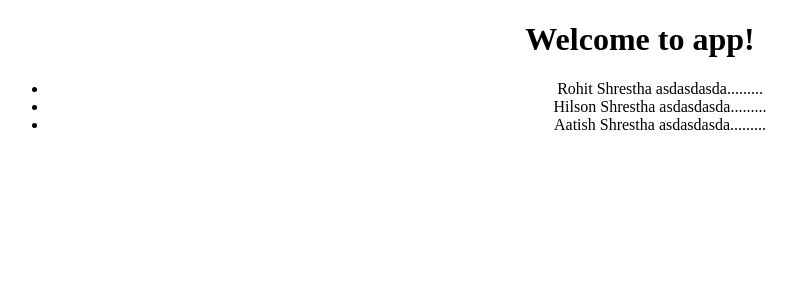
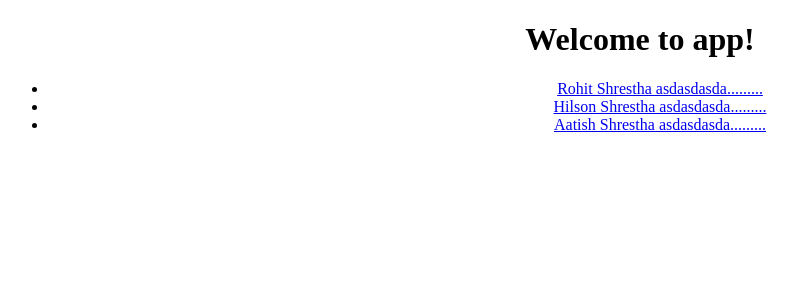
Before and after one commit to rohitsthaa/preloading-strategy, an Angular app: page / in a window 1280 px wide. Shown: the top 300 px of the page, without its empty margins (0-797 px from the left). Built offline with nearby package versions, Linux system fonts and the light colour scheme.

Commit message:
Display list of email in html

```diff
--- a/src/app/email-list/email-list.component.html
+++ b/src/app/email-list/email-list.component.html
@@ -1,3 +1,3 @@
 <ul>
-  <li *ngFor="let email of listofEmail"> {{email.sender}} {{email.description}}</li>
+  <li *ngFor="let email of listofEmail"> <a [routerLink]="['/detail']" >  {{email.sender}} {{email.description}} </a></li>
 </ul>
```
